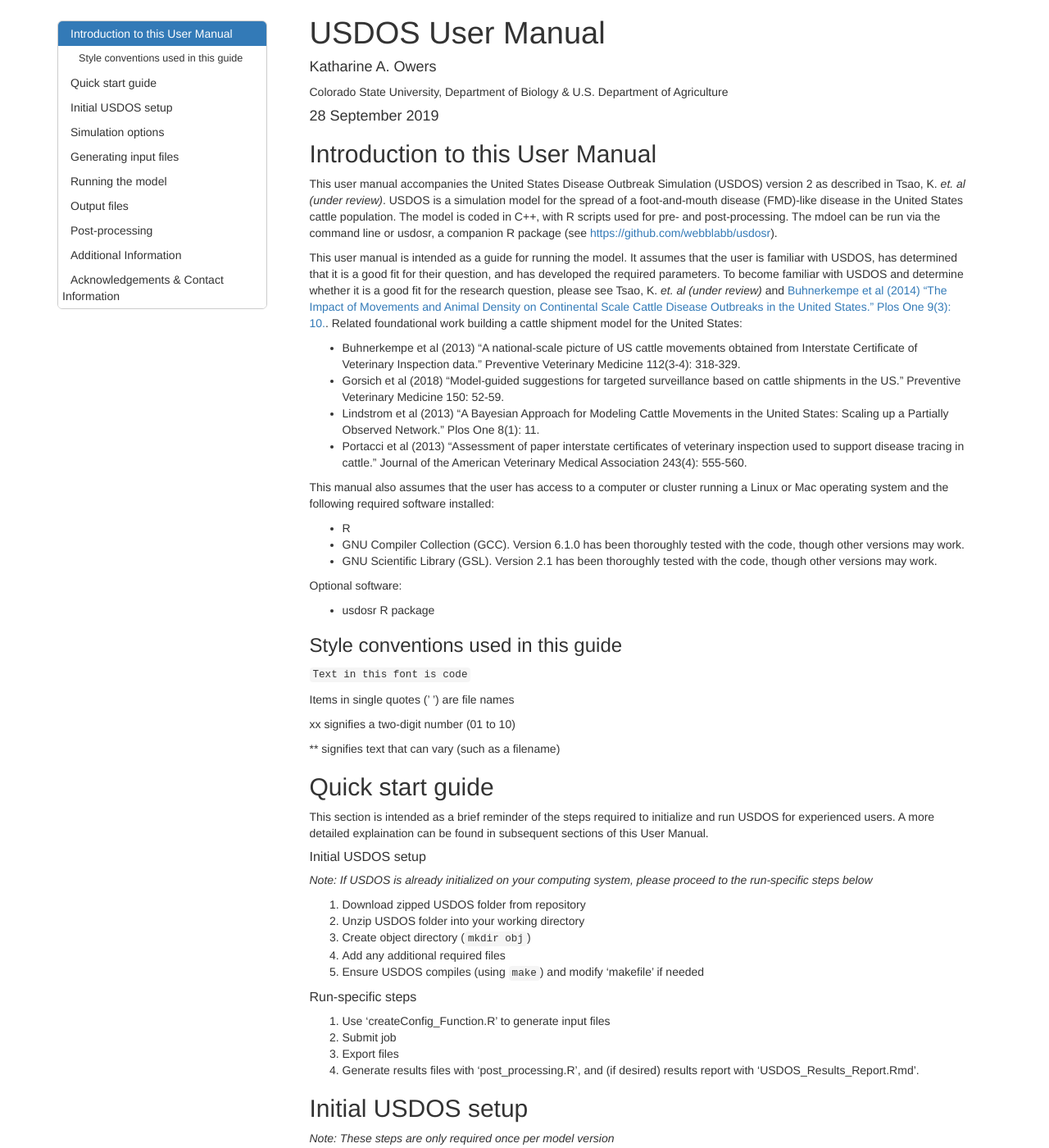
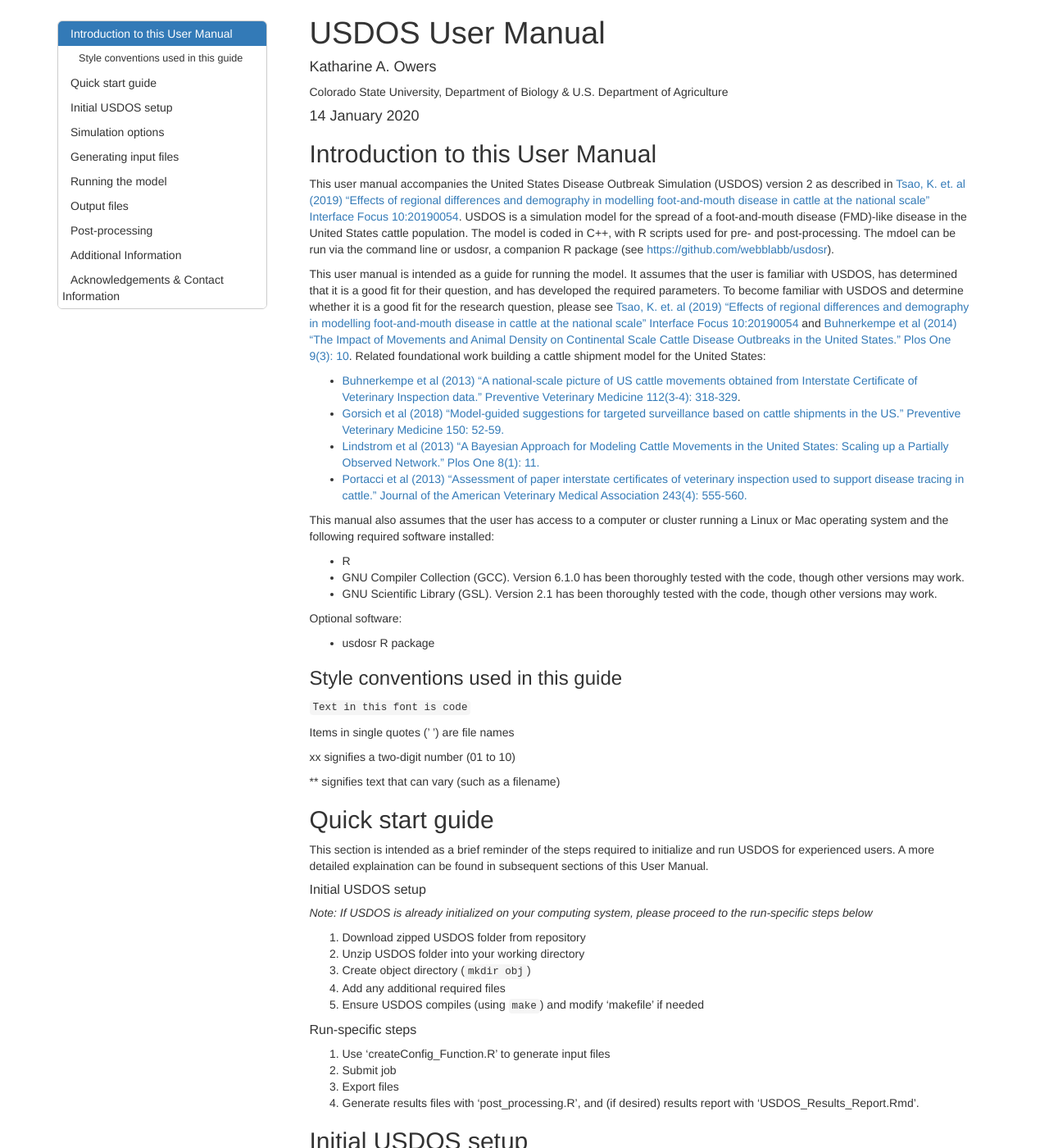
Before and after one commit to webblabb/usammusdos, a Jekyll site: the page literature/USDOS_UserManual_Tsaoetal.html, which Jekyll copies as it is, in a window 1280 px wide and 1400 px high. Shown: the whole window at 82% size. Built offline with Jekyll 4.4.1, drawn with Linux system fonts in a browser that asks for light colours; formulas are drawn with MathJax 3.

Commit message:
Add files via upload

```diff
--- a/literature/USDOS_UserManual_Tsaoetal.html
+++ b/literature/USDOS_UserManual_Tsaoetal.html
@@ -1,17 +1,16 @@
 <!DOCTYPE html>
 
-<html xmlns="http://www.w3.org/1999/xhtml">
+<html>
 
 <head>
 
 <meta charset="utf-8" />
-<meta http-equiv="Content-Type" content="text/html; charset=utf-8" />
 <meta name="generator" content="pandoc" />
 <meta http-equiv="X-UA-Compatible" content="IE=EDGE" />
 
 
 
-<meta name="date" content="2019-09-28" />
+<meta name="date" content="2020-01-14" />
 
 <title>USDOS User Manual</title>
 
@@ -1405,6 +1404,7 @@ summary {
   border: none;
   display: inline-block;
   border-radius: 4px;
+  background-color: transparent;
 }
 
 .tabset-dropdown > .nav-tabs.nav-tabs-open > li {
@@ -1433,6 +1433,12 @@ summary {
 }
 }
 
+@media print {
+.toc-content {
+  /* see https://github.com/w3c/csswg-drafts/issues/4434 */
+  float: right;
+}
+}
 
 .toc-content {
   padding-left: 30px;
@@ -1506,21 +1512,21 @@ div.tocify {
 <h1 class="title toc-ignore">USDOS User Manual</h1>
 <h4 class="author">Katharine A. Owers</h4>
 <address class="author_afil">
-Colorado State University, Department of Biology &amp; U.S. Department of Agriculture<br><h4 class="date">28 September 2019</h4>
-
-</div>
-
-
-
+Colorado State University, Department of Biology &amp; U.S. Department of Agriculture<br><h4 class="date">14 January 2020</h4>
+
+</div>
+
+
+<div style="page-break-after: always;"></div>
 <div id="introduction-to-this-user-manual" class="section level2">
 <h2>Introduction to this User Manual</h2>
-<p>This user manual accompanies the United States Disease Outbreak Simulation (USDOS) version 2 as described in Tsao, K. <em>et. al (under review)</em>. USDOS is a simulation model for the spread of a foot-and-mouth disease (FMD)-like disease in the United States cattle population. The model is coded in C++, with R scripts used for pre- and post-processing. The mdoel can be run via the command line or usdosr, a companion R package (see <a href="https://github.com/webblabb/usdosr" class="uri">https://github.com/webblabb/usdosr</a>).</p>
-<p>This user manual is intended as a guide for running the model. It assumes that the user is familiar with USDOS, has determined that it is a good fit for their question, and has developed the required parameters. To become familiar with USDOS and determine whether it is a good fit for the research question, please see Tsao, K. <em>et. al (under review)</em> and <a href="https://journals.plos.org/plosone/article?id=10.1371/journal.pone.0091724">Buhnerkempe et al (2014) “The Impact of Movements and Animal Density on Continental Scale Cattle Disease Outbreaks in the United States.” Plos One 9(3): 10.</a>. Related foundational work building a cattle shipment model for the United States:</p>
-<ul>
-<li>Buhnerkempe et al (2013) “A national-scale picture of US cattle movements obtained from Interstate Certificate of Veterinary Inspection data.” Preventive Veterinary Medicine 112(3-4): 318-329.</li>
-<li>Gorsich et al (2018) “Model-guided suggestions for targeted surveillance based on cattle shipments in the US.” Preventive Veterinary Medicine 150: 52-59.</li>
-<li>Lindstrom et al (2013) “A Bayesian Approach for Modeling Cattle Movements in the United States: Scaling up a Partially Observed Network.” Plos One 8(1): 11.</li>
-<li>Portacci et al (2013) “Assessment of paper interstate certificates of veterinary inspection used to support disease tracing in cattle.” Journal of the American Veterinary Medical Association 243(4): 555-560.</li>
+<p>This user manual accompanies the United States Disease Outbreak Simulation (USDOS) version 2 as described in <a href="https://royalsocietypublishing.org/doi/full/10.1098/rsfs.2019.0054">Tsao, K. et. al (2019) “Effects of regional differences and demography in modelling foot-and-mouth disease in cattle at the national scale” Interface Focus 10:20190054</a>. USDOS is a simulation model for the spread of a foot-and-mouth disease (FMD)-like disease in the United States cattle population. The model is coded in C++, with R scripts used for pre- and post-processing. The mdoel can be run via the command line or usdosr, a companion R package (see <a href="https://github.com/webblabb/usdosr" class="uri">https://github.com/webblabb/usdosr</a>).</p>
+<p>This user manual is intended as a guide for running the model. It assumes that the user is familiar with USDOS, has determined that it is a good fit for their question, and has developed the required parameters. To become familiar with USDOS and determine whether it is a good fit for the research question, please see <a href="https://royalsocietypublishing.org/doi/full/10.1098/rsfs.2019.0054">Tsao, K. et. al (2019) “Effects of regional differences and demography in modelling foot-and-mouth disease in cattle at the national scale” Interface Focus 10:20190054</a> and <a href="https://journals.plos.org/plosone/article?id=10.1371/journal.pone.0091724">Buhnerkempe et al (2014) “The Impact of Movements and Animal Density on Continental Scale Cattle Disease Outbreaks in the United States.” Plos One 9(3): 10</a>. Related foundational work building a cattle shipment model for the United States:</p>
+<ul>
+<li><a href="https://www.sciencedirect.com/science/article/pii/S0167587713002493">Buhnerkempe et al (2013) “A national-scale picture of US cattle movements obtained from Interstate Certificate of Veterinary Inspection data.” Preventive Veterinary Medicine 112(3-4): 318-329</a>.</li>
+<li><a href="https://www.sciencedirect.com/science/article/pii/S0167587717305391">Gorsich et al (2018) “Model-guided suggestions for targeted surveillance based on cattle shipments in the US.” Preventive Veterinary Medicine 150: 52-59.</a></li>
+<li><a href="https://journals.plos.org/plosone/article?id=10.1371/journal.pone.0053432">Lindstrom et al (2013) “A Bayesian Approach for Modeling Cattle Movements in the United States: Scaling up a Partially Observed Network.” Plos One 8(1): 11.</a></li>
+<li><a href="https://avmajournals.avma.org/doi/full/10.2460/javma.243.4.555">Portacci et al (2013) “Assessment of paper interstate certificates of veterinary inspection used to support disease tracing in cattle.” Journal of the American Veterinary Medical Association 243(4): 555-560.</a></li>
 </ul>
 <p>This manual also assumes that the user has access to a computer or cluster running a Linux or Mac operating system and the following required software installed:</p>
 <ul>
@@ -1540,7 +1546,7 @@ Change? generalize the description here? -->
 <p>Items in single quotes (’ ’) are file names</p>
 <p>xx signifies a two-digit number (01 to 10)</p>
 <p>** signifies text that can vary (such as a filename)</p>
-
+<div style="page-break-after: always;"></div>
 </div>
 </div>
 <div id="quick-start-guide" class="section level2">
@@ -1565,7 +1571,7 @@ Change? generalize the description here? -->
 <li>Export files</li>
 <li>Generate results files with ‘post_processing.R’, and (if desired) results report with ‘USDOS_Results_Report.Rmd’.</li>
 </ol>
-
+<div style="page-break-after: always;"></div>
 </div>
 </div>
 <div id="initialsetup" class="section level2">
@@ -1578,14 +1584,14 @@ Change? generalize the description here? -->
 <li><p>Enter the upzipped directory: <code>cd ./usdos</code></p></li>
 <li><p>Create an object directory: <code>mkdir obj</code></p></li>
 <li><p>Add any required files using SFTP</p></li>
-<li>If on a cluster system requiring explicit module loading, load required modules.</li>
+<li><p>If on a cluster system requiring explicit module loading, load required modules.</p></li>
 </ol>
 <pre><code>module load gcc/6.1.0
 module load gsl/2.1</code></pre>
 <ol start="8" style="list-style-type: decimal">
 <li>Compile USDOS using <code>make</code>. If it fails to compile, try <a href="#makefile_issues">these troubleshooting steps</a>.</li>
 </ol>
-
+<div style="page-break-after: always;"></div>
 </div>
 <div id="simulation-options" class="section level2">
 <h2>Simulation options</h2>
@@ -1816,19 +1822,19 @@ sus,4;exp,5 #(74) Dangerous Contact scaling parameters relative to risk: status,
 <p>(51) <strong>Control types</strong> Comma-separated names for unique control types. Options (which can be combined) are listed below. Based on this line’s input there are restricted entries on other lines. These are also listed below. <!-- explain the options on a line each? --></p>
 <ul>
 <li><p><strong>*</strong> turns off control. This option over-rides all others in this section.</p></li>
-<li><strong>shipBan</strong>: Shipment (movement) ban
+<li><p><strong>shipBan</strong>: Shipment (movement) ban</p>
 <ul>
 <li>Line 52’s section for this control type should be <strong>noLimit</strong></li>
 <li>Line 53’s section for this control type should be <strong>0</strong></li>
 <li>Line 54’s section for this control type should be either <strong>county</strong> or <strong>state</strong></li>
 <li>Lines 55 and 56’s sections for this control type should be <strong>NA</strong></li>
 </ul></li>
-<li><strong>cull</strong>: Cull
+<li><p><strong>cull</strong>: Cull</p>
 <ul>
 <li>Line 53’s section for this control type will be interpreted as parameters for a daily per premises limit on numbers of animals that can be controlled</li>
 <li>Line 54’s section for this control type should be <strong>premises</strong></li>
 </ul></li>
-<li><strong>vax</strong>: Vaccination
+<li><p><strong>vax</strong>: Vaccination</p>
 <ul>
 <li>Line 53’s section for this control type will be interpreted as parameters for a daily per-premises limit on numbers of animals that can be controlled</li>
 <li>Line 54’s section for this control type should be <strong>premises</strong></li>
@@ -1999,7 +2005,7 @@ sbatch BATCH_IP_VAX_10km_MvmtBan90_flaps12_0001_min_05_20180925.sh</code></pre>
 <h3>Pre-processing steps</h3>
 <ol style="list-style-type: decimal">
 <li><p>Edit the pre-processing R script using <code>nano createConfig_Function.R</code></p></li>
-<li>Run ‘createConfig_Function.R’ to generate the required config, batch, and job files</li>
+<li><p>Run ‘createConfig_Function.R’ to generate the required config, batch, and job files</p></li>
 </ol>
 <pre><code>module load R/3.5.0
 Rscript createConfig_Function.R</code></pre>
@@ -2023,7 +2029,7 @@ Rscript createConfig_Function.R</code></pre>
 </ol></li>
 <li>To conduct sensitivity analysis, randomize parameters with ‘LH_Parameters.R’ or use the previously generated random parameter values with ‘LHS_Parameters.csv.’ The generated ‘LHS_Parameter_Summary.csv’ file gives information on the parameter values that were randomized.</li>
 </ul>
-
+<div style="page-break-after: always;"></div>
 </div>
 </div>
 <div id="running-the-model" class="section level2">
@@ -2068,7 +2074,7 @@ module load gsl/2.1</code></pre>
 <li>If the .err and .out files look good, wait for the runs to complete.</li>
 </ol></li>
 </ol>
-
+<div style="page-break-after: always;"></div>
 </div>
 <div id="outfiles" class="section level2">
 <h2>Output files</h2>
@@ -2227,7 +2233,7 @@ module load gsl/2.1</code></pre>
 <li><strong>Duration</strong>: The bumer of days between the initial seed infection and when there are no more infected premises, or 365 days, whichever happens sooner.</li>
 <li><strong>Proportion local transmission</strong>: The proportion of transmission events at the county level that result from local transmission (as opposed to shipment spread)</li>
 </ul>
-
+<div style="page-break-after: always;"></div>
 </div>
 <div id="additional-information" class="section level2">
 <h2>Additional Information</h2>
@@ -2246,7 +2252,7 @@ module load gsl/2.1</code></pre>
 <p>USAMM: United States Animal Movement Model</p>
 <p>USDOS: United States Disease Outbreak Simulation</p>
 <p>VAX: Vaccine/vaccinated/vaccination</p>
-
+<div style="page-break-after: always;"></div>
 </div>
 <div id="defs" class="section level3">
 <h3>Definitions</h3>
@@ -2256,7 +2262,7 @@ module load gsl/2.1</code></pre>
 <p><strong>Infected Premises (IP)</strong>: Premises that are infected and have been detected and reported.</p>
 <p><strong>Movement ban</strong>: A prohibition on animal movements, here implemented at the state or county level.</p>
 <p><strong>(Ring) Vaccination</strong>: Vaccination in a solid circle centered on the IP. Rings of radius 3 or 10 kilometers are commonly used in modeling studies and encompass a good range of possible ring sizes. The optimum ring size for controlling the UK 2001 outbreak was predicted to be around 10Km (Tildesley, et al. 2006). Currently, vaccinations are prioritized by the time when a premises was identified as requiring vaccination. This does not follow either the ‘outside-in’ or ‘inside-out’ vaccination method. Vaccination is currently vaccination to die.</p>
-
+<div style="page-break-after: always;"></div>
 </div>
 <div id="model-file-descriptions" class="section level3">
 <h3>Model file descriptions</h3>
@@ -2342,7 +2348,7 @@ module load gsl/2.1</code></pre>
 </tr>
 </tbody>
 </table>
-
+<div style="page-break-after: always;"></div>
 </div>
 <div id="troubleshooting" class="section level3">
 <h3>Troubleshooting</h3>
@@ -2400,7 +2406,7 @@ clean:
 <li>src/Shipment_manager.cpp</li>
 <li><em>Note: If the error looks anything like items that you are supposed to change when updating, follow these instructions</em></li>
 </ul></li>
-<li>Always double check the makefile if you get further errors. Any time it errors and a restart of ‘make’ is needed, use:</li>
+<li><p>Always double check the makefile if you get further errors. Any time it errors and a restart of ‘make’ is needed, use:</p></li>
 </ul>
 <pre><code>make clean
 make</code></pre>
@@ -2409,7 +2415,7 @@ make</code></pre>
 <li>Look into these files</li>
 <li>If the last line refers to a file, re-download it and try again (might have an end of line error)</li>
 </ul>
-
+<div style="page-break-after: always;"></div>
 </div>
 </div>
 <div id="appendix-example-configuration-files" class="section level3">
```
Also changed, not shown: 1 other file.
